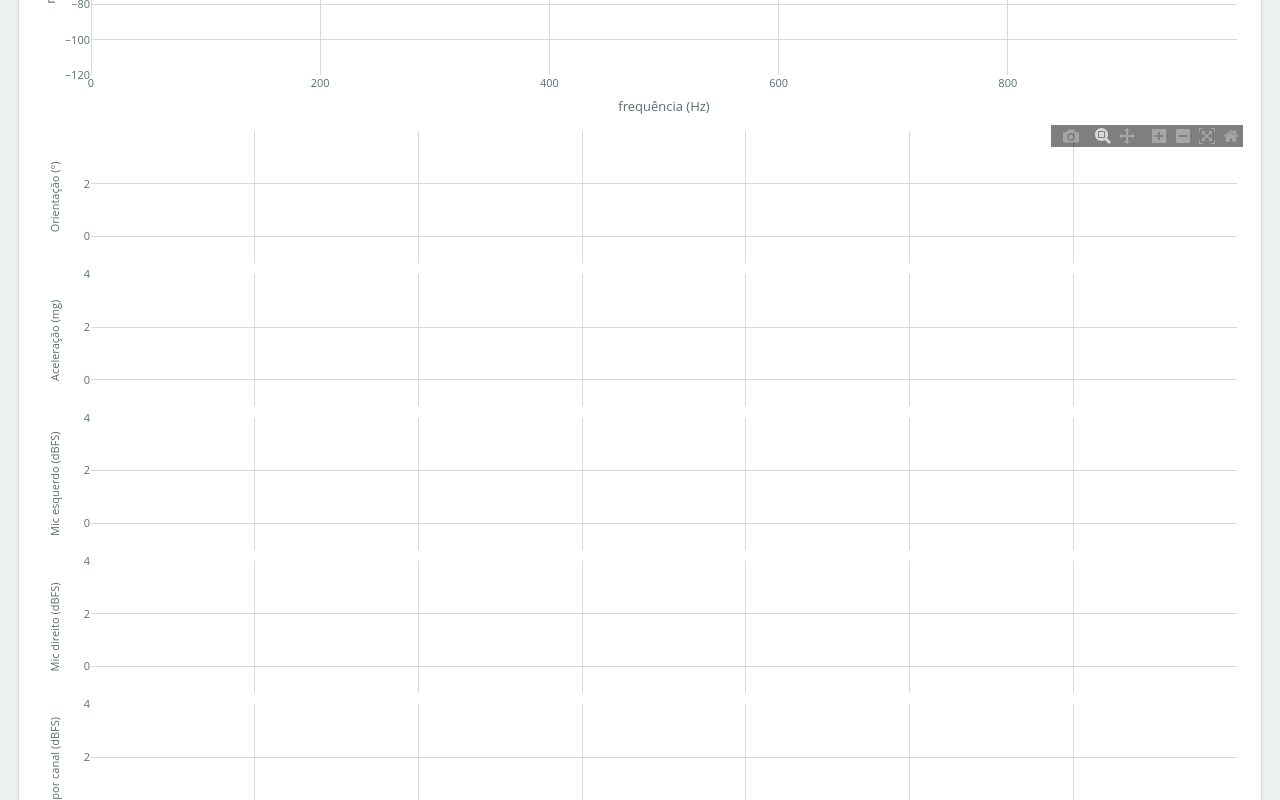
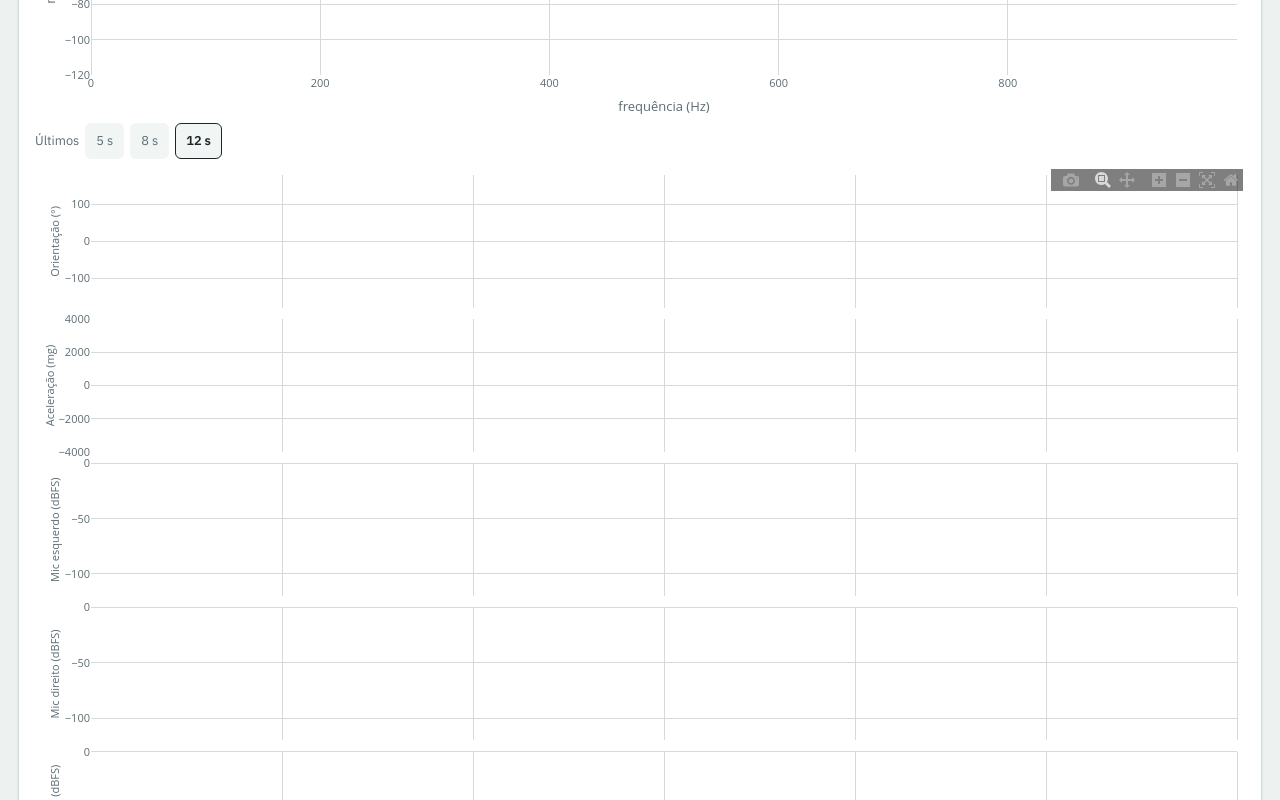
Before and after one commit to GaiaSenses/gaiaball, a website built with Vite: page config-app/index.html in a window 1280 px wide. Shown: the part 4140-4940 px from the top of the page. Built offline with nearby package versions, Linux system fonts and the light colour scheme; animation ran at ten frames a second.

Commit message:
feat(app): plot every packet, fixed axis ranges, time window and breath pulse chart

```diff
--- a/config-app/e2e-smoke.mjs
+++ b/config-app/e2e-smoke.mjs
@@ -12,7 +12,7 @@ try {
   const html = await res.text();
   if (!res.ok || !html.includes('id="app"')) fail('index.html not served');
   const js = readdirSync('dist/assets').filter((f) => f.endsWith('.js')).map((f) => readFileSync(`dist/assets/${f}`, 'utf8')).join('');
-  for (const s of ['Ler do dispositivo', 'Aplicar', 'Salvar preset', 'gaiaball-presets', 'Exportar JSON', 'Vistas da câmera', 'Superior', 'Inferior']) {
+  for (const s of ['Ler do dispositivo', 'Aplicar', 'Salvar preset', 'gaiaball-presets', 'Exportar JSON', 'Vistas da câmera', 'Superior', 'Inferior', 'Detecção de sopro', 'Últimos']) {
     if (!js.includes(s)) fail(`bundle missing "${s}"`);
   }
   console.log('OK: index served, bundle contains panel strings');
--- /dev/null
+++ b/config-app/src/panels/chart-model.ts
@@ -0,0 +1,60 @@
+// Pure chart logic for the sensors panel. Kept free of theme.ts (it touches `window`
+// at import) so it can be unit-tested in plain node.
+
+export const WINDOW_OPTIONS_S = [5, 8, 12] as const;
+export type WindowS = (typeof WINDOW_OPTIONS_S)[number];
+export const DEFAULT_WINDOW_S: WindowS = 12;
+export const WINDOW_STORAGE_KEY = 'gaiaball-chart-window';
+
+/** Fixed Y axis ranges (CO2 depends on the configured virtual peak: see co2Range). */
+export const Y_RANGES = {
+  orientation: [-180, 180],
+  accel: [-4000, 4000],
+  micRms: [-120, 0],
+  micPeak: [-120, 0],
+  breath: [-0.1, 1.1],
+  pot: [0, 100],
+} as const;
+
+export function co2Range(virtualPeakPpm: number): [number, number] {
+  return [0, Math.max(5000, virtualPeakPpm)];
+}
+
+/** Sparkline range: rate 0..1.2 x configured notify Hz, loss 0..100 %. */
+export function sparkRange(kind: 'rate' | 'loss', configuredHz: number): [number, number] {
+  return kind === 'rate' ? [0, 1.2 * configuredHz] : [0, 100];
+}
+
+export function loadWindowS(storage: Pick<Storage, 'getItem'> | null): WindowS {
+  try {
+    const n = Number(storage?.getItem(WINDOW_STORAGE_KEY));
+    return (WINDOW_OPTIONS_S as readonly number[]).includes(n) ? (n as WindowS) : DEFAULT_WINDOW_S;
+  } catch {
+    return DEFAULT_WINDOW_S;
+  }
+}
+
+export function saveWindowS(storage: Pick<Storage, 'setItem'> | null, w: WindowS): void {
+  try {
+    storage?.setItem(WINDOW_STORAGE_KEY, String(w));
+  } catch {
+    /* storage blocked: the choice just is not remembered */
+  }
+}
+
+/** Packets received between two chart ticks, each with its arrival time (s). */
+export class SampleQueue<T> {
+  private items: { t: number; v: T }[] = [];
+  push(t: number, v: T): void { this.items.push({ t, v }); }
+  drain(): { t: number; v: T }[] {
+    const out = this.items;
+    this.items = [];
+    return out;
+  }
+  clear(): void { this.items = []; }
+}
+
+/** Which rows draw the threshold line: only the rows of the active metric. */
+export function thresholdRows(metricPeak: boolean): { rms: boolean; peak: boolean } {
+  return { rms: !metricPeak, peak: metricPeak };
+}
--- a/config-app/src/panels/sensors-panel.ts
+++ b/config-app/src/panels/sensors-panel.ts
@@ -17,17 +17,29 @@ import { onThemeChange, resolvedTheme } from '../theme.ts';
 import { quatToEulerLegacy } from '../protocol/euler.ts';
 import {
   rmsToDbfs,
+  thresholdToDbfs,
   type AudioChunkSample,
   type Co2Sample,
   type ImuSample,
   type SensorsSample,
 } from '../protocol/packets.ts';
+import { TLV } from '../protocol/tlv.ts';
+import {
+  SampleQueue,
+  WINDOW_OPTIONS_S,
+  Y_RANGES,
+  co2Range,
+  loadWindowS,
+  saveWindowS,
+  thresholdRows,
+  type WindowS,
+} from './chart-model.ts';
 
 const TICK_MS = 100; // chart sampling period (10 Hz)
 const FFT_SIZE = 512; // 256 ms window at 2 kHz -> 3.9 Hz bins
 const FFT_MS = 250; // spectrum refresh period
-const WINDOW_S = 120; // visible history
-const MAX_POINTS = Math.ceil((WINDOW_S * 1000) / TICK_MS);
+/** Largest window (12 s) at the highest notify rate (200 Hz). */
+const MAX_POINTS = 12 * 200;
 /** INMP441 sensitivity: -26 dBFS @ 94 dB SPL -> SPL ~= dBFS + 120 (1 kHz, estimate). */
 const DBFS_TO_SPL = 120;
 
@@ -40,7 +52,8 @@ interface ChartPalette {
   micR: string;
   co2: string;
   pot: string;
-  threshold: string; // dashed guide on both mic charts
+  threshold: string; // solid guide on the active metric's rows
+  breath: string;
   peak: string;
   rms: string;
   spectrum: string;
@@ -51,13 +64,13 @@ const PALETTES: Record<'dark' | 'light', ChartPalette> = {
   dark: {
     euler: ['#60a5fa', '#2563eb', '#bfdbfe'],
     acc: ['#fb923c', '#ea580c', '#fed7aa'],
-    micL: '#4ade80', micR: '#2dd4bf', co2: '#c084fc', pot: '#f472b6', threshold: '#9ca3af',
+    micL: '#4ade80', micR: '#2dd4bf', co2: '#c084fc', pot: '#f472b6', threshold: '#9ca3af', breath: '#38bdf8',
     peak: '#f87171', rms: '#fbbf24', spectrum: '#eac23d', grid: '#27333f', font: '#8da0ab',
   },
   light: {
     euler: ['#2563eb', '#1e3a8a', '#60a5fa'],
     acc: ['#ea580c', '#9a3412', '#fb923c'],
-    micL: '#15803d', micR: '#0f766e', co2: '#7c3aed', pot: '#be185d', threshold: '#6b7280',
+    micL: '#15803d', micR: '#0f766e', co2: '#7c3aed', pot: '#be185d', threshold: '#6b7280', breath: '#0369a1',
     peak: '#dc2626', rms: '#b45309', spectrum: '#9a6a10', grid: '#d3dcd8', font: '#5a6c74',
   },
 };
@@ -67,13 +80,17 @@ const traceColors = (p: ChartPalette): string[] => [
   p.euler[0], p.euler[1], p.euler[2],
   p.acc[0], p.acc[1], p.acc[2],
   p.micL, p.threshold, p.micR, p.threshold,
-  p.peak, p.rms, p.co2, p.pot,
+  p.peak, p.rms, p.threshold, p.breath, p.co2, p.pot,
 ];
 
 interface Latest {
   imu: ImuSample | null;
   sensors: SensorsSample | null;
   co2: Co2Sample | null;
+}
+
+function safeStorage(): Storage | null {
+  try { return window.localStorage; } catch { return null; }
 }
 
 const fmt = (v: number, digits = 1): string =>
@@ -88,19 +105,42 @@ export function mountSensorsPanel(root: HTMLElement, client: GaiaballClient): vo
       <div class="sensor-card" data-el="card-micl"><h3>Microfone esquerdo</h3><p data-el="v-micl">—</p><small>dBFS (AES17) · dB SPL estimado (INMP441: −26 dBFS @ 94 dB SPL)</small></div>
       <div class="sensor-card" data-el="card-micr"><h3>Microfone direito</h3><p data-el="v-micr">—</p><small>dBFS (AES17) · dB SPL estimado</small></div>
       <div class="sensor-card" data-el="card-co2"><h3>CO₂ (SC8)</h3><p data-el="v-co2">—</p><small>ppm · partes por milhão</small></div>
-      <div class="sensor-card" data-el="card-pot"><h3>Potenciômetro</h3><p data-el="v-pot">—</p><small>% do curso (ADC 0–4095) · limiar em contagens RMS</small></div>
+      <div class="sensor-card" data-el="card-pot"><h3>Potenciômetro</h3><p data-el="v-pot">—</p><small>% do curso (ADC 0–4095) · limiar de sopro em dBFS</small></div>
     </div>
     <h3 class="spec-title">Espectro do áudio (cru) — ajuste do passa-banda</h3>
     <p class="msg">FFT de 512 pontos calculado aqui no navegador sobre o fluxo bruto de 2 kHz vindo da bola (janela de 256 ms, bins de ~3,9 Hz). Sopre na bola e observe quais frequências sobem; as linhas tracejadas marcam os cortes HP/LP configurados.</p>
     <div data-el="spectrum" class="sensor-chart sensor-spectrum" role="img" aria-label="Espectro de frequências do áudio"></div>
+    <div class="chart-window" role="group" aria-label="Janela de tempo dos gráficos">
+      <span>Últimos</span>
+      ${WINDOW_OPTIONS_S.map((w) => `<button type="button" class="chart-window-btn" data-win="${w}" aria-pressed="false">${w} s</button>`).join('')}
+    </div>
     <div data-el="chart" class="sensor-chart" role="img" aria-label="Gráficos de linha dos sensores no tempo"></div>
-    <p class="msg">Janela de ${WINDOW_S} s, amostrada a ${1000 / TICK_MS} Hz. Todos os gráficos compartilham o eixo X (tempo, s). Arraste para dar zoom; duplo clique restaura.</p>`;
+    <p class="msg" data-el="chart-foot"></p>`;
 
   const q = <T extends HTMLElement>(sel: string): T => root.querySelector<T>(sel)!;
   const chartEl = q<HTMLDivElement>('[data-el=chart]');
 
   const latest: Latest = { imu: null, sensors: null, co2: null };
   const t0 = performance.now();
+  const now = (): number => (performance.now() - t0) / 1000;
+  // Every packet is queued with its arrival time and plotted on the next tick.
+  const imuQ = new SampleQueue<ImuSample>();
+  const sensQ = new SampleQueue<SensorsSample>();
+  const co2Q = new SampleQueue<Co2Sample>();
+  let windowS: WindowS = loadWindowS(safeStorage());
+  const footEl = q<HTMLElement>('[data-el=chart-foot]');
+  const syncWindowUi = (): void => {
+    footEl.textContent = `Últimos ${windowS} s, com todos os pacotes recebidos. Os gráficos são redesenhados 10 vezes por segundo; isso não atrasa o envio ao Pd nem o site.`;
+    root.querySelectorAll<HTMLButtonElement>('.chart-window-btn').forEach((b) =>
+      b.setAttribute('aria-pressed', String(Number(b.dataset.win) === windowS)));
+  };
+  syncWindowUi();
+  root.querySelectorAll<HTMLButtonElement>('.chart-window-btn').forEach((b) =>
+    b.addEventListener('click', () => {
+      windowS = Number(b.dataset.win) as WindowS;
+      saveWindowS(safeStorage(), windowS);
+      syncWindowUi();
+    }));
 
   // --- spectrum (frontend FFT over the raw 2 kHz stream) ----------------------
   const specEl = q<HTMLDivElement>('[data-el=spectrum]');
@@ -189,12 +229,12 @@ export function mountSensorsPanel(root: HTMLElement, client: GaiaballClient): vo
   }, FFT_MS);
 
   // --- chart ----------------------------------------------------------------
-  const line = (name: string, color: string, axis: number, dash?: string) => ({
+  const line = (name: string, color: string, axis: number, dash?: string, shape?: string) => ({
     name,
     x: [] as number[],
     y: [] as (number | null)[],
     mode: 'lines',
-    line: { color, width: 1.5, ...(dash ? { dash } : {}) },
+    line: { color, width: 1.5, ...(dash ? { dash } : {}), ...(shape ? { shape } : {}) },
     xaxis: axis === 1 ? 'x' : `x${axis}`,
     yaxis: axis === 1 ? 'y' : `y${axis}`,
     hovertemplate: '%{y:.2f}<extra>' + name + '</extra>',
@@ -208,19 +248,25 @@ export function mountSensorsPanel(root: HTMLElement, client: GaiaballClient): vo
     line('acc Y (mg)', p0.acc[1], 2),
     line('acc Z (mg)', p0.acc[2], 2),
     line('mic E (dBFS)', p0.micL, 3),
-    line('limiar (dBFS)', p0.threshold, 3, 'dot'),
+    line('limiar (dBFS)', p0.threshold, 3),
     line('mic D (dBFS)', p0.micR, 4),
-    line('limiar (dBFS)', p0.threshold, 4, 'dot'),
+    line('limiar (dBFS)', p0.threshold, 4),
     line('pico E (dBFS)', p0.peak, 5),
     line('pico D (dBFS)', p0.rms, 5),
-    line('CO₂ (ppm)', p0.co2, 6),
-    line('pot (%)', p0.pot, 7),
+    line('limiar (dBFS)', p0.threshold, 5),
+    { ...line('sopro (0/1)', p0.breath, 6, undefined, 'hv'), fill: 'tozeroy', fillcolor: p0.breath + '33' },
+    line('CO₂ (ppm)', p0.co2, 7),
+    line('pot (%)', p0.pot, 8),
   ];
 
-  const N_ROWS = 7;
+  const N_ROWS = 8;
+  const yRanges: (readonly [number, number])[] = [
+    Y_RANGES.orientation, Y_RANGES.accel, Y_RANGES.micRms, Y_RANGES.micRms, Y_RANGES.micPeak,
+    Y_RANGES.breath, co2Range(0), Y_RANGES.pot,
+  ];
   const axisStyle = { gridcolor: p0.grid, zerolinecolor: p0.grid, color: p0.font };
   const layout: Record<string, unknown> = {
-    height: 1040,
+    height: 1190,
     margin: { l: 56, r: 8, t: 8, b: 40 },
     paper_bgcolor: 'rgba(0,0,0,0)',
     plot_bgcolor: 'rgba(0,0,0,0)',
@@ -228,7 +274,7 @@ export function mountSensorsPanel(root: HTMLElement, client: GaiaballClient): vo
     showlegend: false,
     grid: { rows: N_ROWS, columns: 1, pattern: 'independent', ygap: 0.08 },
   };
-  const rowTitles = ['Orientação (°)', 'Aceleração (mg)', 'Mic esquerdo (dBFS)', 'Mic direito (dBFS)', 'Pico por canal (dBFS)', 'CO₂ (ppm)', 'Potenciômetro (%)'];
+  const rowTitles = ['Orientação (°)', 'Aceleração (mg)', 'Mic esquerdo (dBFS)', 'Mic direito (dBFS)', 'Pico por canal (dBFS)', 'Detecção de sopro', 'CO₂ (ppm)', 'Potenciômetro (%)'];
   for (let i = 1; i <= N_ROWS; i++) {
     const xk = i === 1 ? 'xaxis' : `xaxis${i}`;
     const yk = i === 1 ? 'yaxis' : `yaxis${i}`;
@@ -237,11 +283,20 @@ export function mountSensorsPanel(root: HTMLElement, client: GaiaballClient): vo
       // Every subplot follows the bottom axis: one shared X (time).
       ...(i === N_ROWS ? { title: { text: 'tempo (s)' } } : { matches: `x${N_ROWS}`, showticklabels: false }),
     };
-    layout[yk] = { ...axisStyle, title: { text: rowTitles[i - 1], font: { size: 11 } } };
+    layout[yk] = {
+      ...axisStyle,
+      title: { text: rowTitles[i - 1], font: { size: 11 } },
+      autorange: false,
+      range: [...yRanges[i - 1]],
+      ...(i === 6 ? { tickvals: [0, 1], ticktext: ['0', '1'] } : {}),
+    };
   }
+  (layout[`xaxis${N_ROWS}`] as Record<string, unknown>).range = [-windowS, 0];
+  (layout[`xaxis${N_ROWS}`] as Record<string, unknown>).autorange = false;
   void Plotly.newPlot(chartEl, traces as unknown[], layout, {
     responsive: true,
     displaylogo: false,
+    doubleClick: 'reset',
     modeBarButtonsToRemove: ['lasso2d', 'select2d'],
   });
 
@@ -273,12 +328,21 @@ export function mountSensorsPanel(root: HTMLElement, client: GaiaballClient): vo
   // --- live readouts (updated per packet) ------------------------------------
   client.addEventListener('imu', (ev) => {
     latest.imu = (ev as CustomEvent<ImuSample>).detail;
+    imuQ.push(now(), latest.imu);
   });
   client.addEventListener('sensors', (ev) => {
     latest.sensors = (ev as CustomEvent<SensorsSample>).detail;
+    sensQ.push(now(), latest.sensors);
   });
   client.addEventListener('co2', (ev) => {
     latest.co2 = (ev as CustomEvent<Co2Sample>).detail;
+    co2Q.push(now(), latest.co2);
+  });
+  // CO2 axis follows the configured virtual peak (0x23, u16 little-endian).
+  client.addEventListener('config', (ev) => {
+    const v = (ev as CustomEvent<Map<number, DataView>>).detail.get(TLV.virtualPeakPpm);
+    if (!v || v.byteLength !== 2) return;
+    void Plotly.relayout(chartEl, { 'yaxis7.range': co2Range(v.getUint16(0, true)) });
   });
 
   const renderCards = (): void => {
@@ -309,7 +373,8 @@ export function mountSensorsPanel(root: HTMLElement, client: GaiaballClient): vo
         `${fmt(dbR)} dBFS ≈ ${fmt(dbR + DBFS_TO_SPL, 0)} dB SPL${peakNote(1)}${audioNote}`;
       const potPct = (sensors.potRaw / 4095) * 100;
       const thrSrc = sensors.potControls ? 'potenciômetro' : 'fixo';
-      q('[data-el=v-pot]').textContent = `${fmt(potPct)} % (bruto ${sensors.potRaw}) · limiar ${sensors.threshold.toLocaleString('pt-BR')} (${thrSrc})`;
+      const metric = sensors.metricPeak ? 'pico' : 'RMS';
+      q('[data-el=v-pot]').textContent = `${fmt(potPct)} % (bruto ${sensors.potRaw}) · limiar ${fmt(thresholdToDbfs(sensors))} dBFS (${metric}, ${thrSrc})`;
     }
     if (co2) {
       const estado = co2.virtualActive ? 'virtual' : co2.stale ? 'sem leitura (stale)' : co2.valid ? 'real' : 'inválido';
@@ -317,49 +382,55 @@ export function mountSensorsPanel(root: HTMLElement, client: GaiaballClient): vo
     }
   };
 
-  // --- shared-X sampler: one tick appends one point to every trace ------------
+  // --- sampler: one tick plots every packet queued since the previous one ------
+  const NT = 16; // trace count (see `traces`)
   const tick = (): void => {
     renderCards();
-    const { imu, sensors, co2 } = latest;
-    if (!imu && !sensors && !co2) return; // nothing received yet
-    const t = (performance.now() - t0) / 1000;
-    const e = imu && imu.quatValid ? quatToEulerLegacy(imu.quat) : null;
-    const thrDb = sensors ? rmsToDbfs(sensors.threshold) : null;
-    // The envelope is measured in the firmware, at the notify rate: RMS over a 20 ms
-    // window and peak at the full 16 kHz. The browser no longer derives either from
-    // the decimated stream, which averaged 8 samples together and so under-read every
-    // transient -- and which is now off by default anyway.
-    const envLive = imu !== null && imu.audioValid;
-    const rmsLDb = envLive ? imu.audioRmsDbfs[0] : null;
-    const rmsRDb = envLive ? imu.audioRmsDbfs[1] : null;
-    const peakLDb = envLive ? imu.audioPeakDbfs[0] : null;
-    const peakRDb = envLive ? imu.audioPeakDbfs[1] : null;
-    const ys: (number | null)[] = [
-      e ? e.rollDeg : null,
-      e ? e.pitchDeg : null,
-      e ? e.yawDeg : null,
-      imu ? imu.acc[0] : null,
-      imu ? imu.acc[1] : null,
-      imu ? imu.acc[2] : null,
-      rmsLDb,
-      thrDb,
-      rmsRDb,
-      thrDb,
-      peakLDb,
-      peakRDb,
-      co2 ? co2.ppm : null,
-      sensors ? (sensors.potRaw / 4095) * 100 : null,
-    ];
-    void Plotly.extendTraces(
-      chartEl,
-      { x: ys.map(() => [t]), y: ys.map((v) => [v]) },
-      ys.map((_, i) => i),
-      MAX_POINTS,
-    );
+    const imus = imuQ.drain();
+    const senss = sensQ.drain();
+    const co2s = co2Q.drain();
+    const t = now();
+    const xs: number[][] = Array.from({ length: NT }, () => []);
+    const ys: (number | null)[][] = Array.from({ length: NT }, () => []);
+    const add = (tr: number, x: number, y: number | null): void => { xs[tr].push(x); ys[tr].push(y); };
+    // The envelope is measured in the firmware: RMS over a 20 ms window and peak at the
+    // full 16 kHz; when it is not live the point is a gap.
+    for (const { t: x, v: imu } of imus) {
+      const e = imu.quatValid ? quatToEulerLegacy(imu.quat) : null;
+      add(0, x, e ? e.rollDeg : null);
+      add(1, x, e ? e.pitchDeg : null);
+      add(2, x, e ? e.yawDeg : null);
+      add(3, x, imu.acc[0]);
+      add(4, x, imu.acc[1]);
+      add(5, x, imu.acc[2]);
+      const live = imu.audioValid;
+      add(6, x, live ? imu.audioRmsDbfs[0] : null);
+      add(8, x, live ? imu.audioRmsDbfs[1] : null);
+      add(10, x, live ? imu.audioPeakDbfs[0] : null);
+      add(11, x, live ? imu.audioPeakDbfs[1] : null);
+      add(13, x, imu.breath ? 1 : 0);
+    }
+    for (const { t: x, v: s } of senss) {
+      const thr = thresholdToDbfs(s);
+      const rows = thresholdRows(s.metricPeak);
+      add(7, x, rows.rms ? thr : null);
+      add(9, x, rows.rms ? thr : null);
+      add(12, x, rows.peak ? thr : null);
+      add(15, x, (s.potRaw / 4095) * 100);
+    }
+    for (const { t: x, v: c } of co2s) add(14, x, c.ppm);
+    if (!xs.some((a) => a.length > 0)) return; // nothing received since the last tick
+    // Every x axis follows the bottom one: set its range on the layout object first so the
+    // single redraw done by extendTraces already shows [t-N, t].
+    const lay = (chartEl as unknown as { layout?: Record<string, { range?: number[]; autorange?: boolean }> }).layout;
+    const xa = lay?.[`xaxis${N_ROWS}`];
+    if (xa) { xa.range = [t - windowS, t]; xa.autorange = false; }
+    void Plotly.extendTraces(chartEl, { x: xs, y: ys }, xs.map((_, i) => i), MAX_POINTS);
   };
 
   const timer = setInterval(() => {
-    if (!document.hidden) tick();
+    if (document.hidden) { imuQ.clear(); sensQ.clear(); co2Q.clear(); return; }
+    tick();
   }, TICK_MS);
   window.addEventListener('pagehide', () => {
     clearInterval(timer);
--- a/config-app/src/style.css
+++ b/config-app/src/style.css
@@ -510,3 +510,7 @@ legend { color: var(--accent); font-size: 0.82rem; font-weight: 600; padding: 0
 .cfg-pot { color: var(--muted); font-family: 'IBM Plex Mono', monospace; font-size: 0.82rem; }
 .cfg-sens { display: inline-flex; align-items: center; gap: 8px; }
 .cfg-field input:disabled { opacity: 0.55; }
+
+.chart-window { display: flex; align-items: center; gap: 6px; margin: 8px 0; font-size: 0.8rem; color: var(--muted); }
+.chart-window-btn { background: var(--raised); color: inherit; border: 1px solid transparent; border-radius: 6px; padding: 3px 10px; cursor: pointer; font: inherit; }
+.chart-window-btn[aria-pressed="true"] { border-color: currentColor; color: var(--text, inherit); font-weight: 600; }
```
Also changed, not shown: config-app/src/main.ts (+9 -5 lines), config-app/src/panels/chart-model.test.ts (added, +63 -0 lines), config-app/src/panels/metrics-panel.ts (+7 -2 lines), config-app/src/panels/sparkline.ts (+5 -3 lines).
